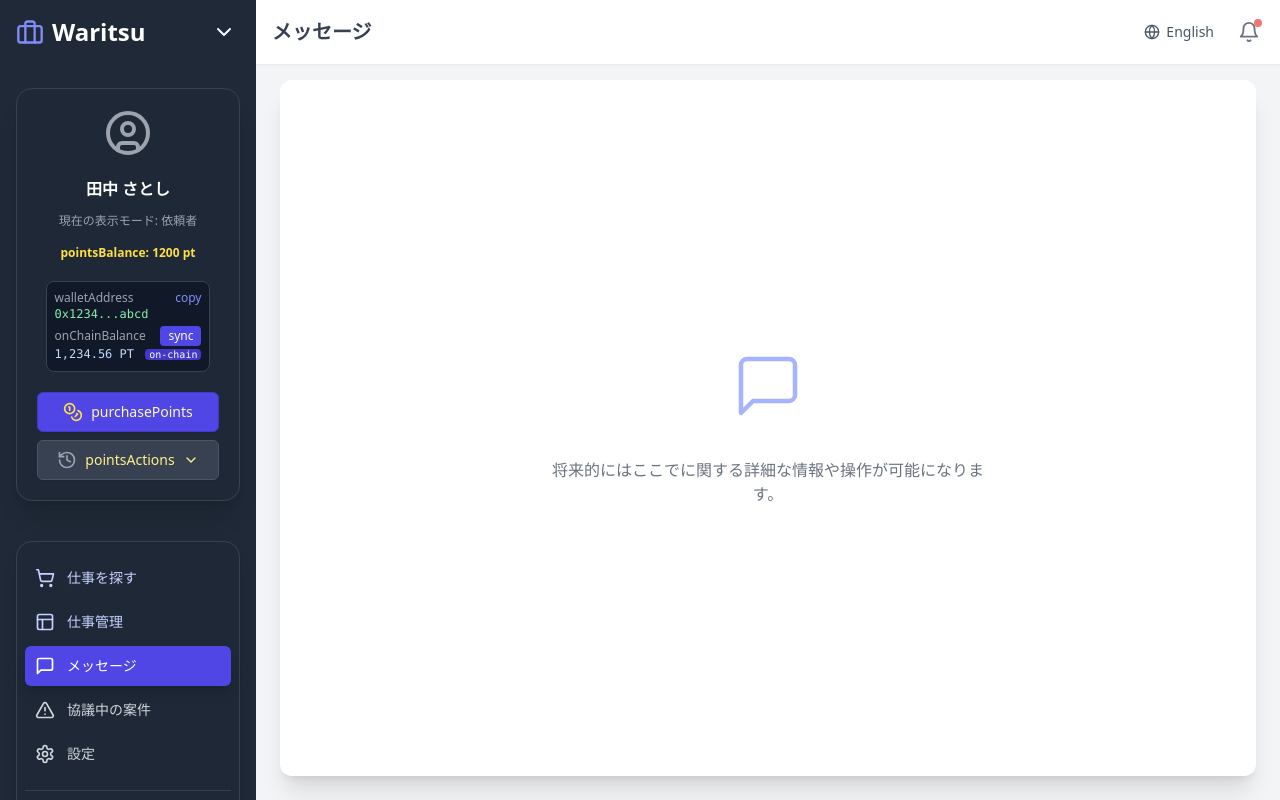
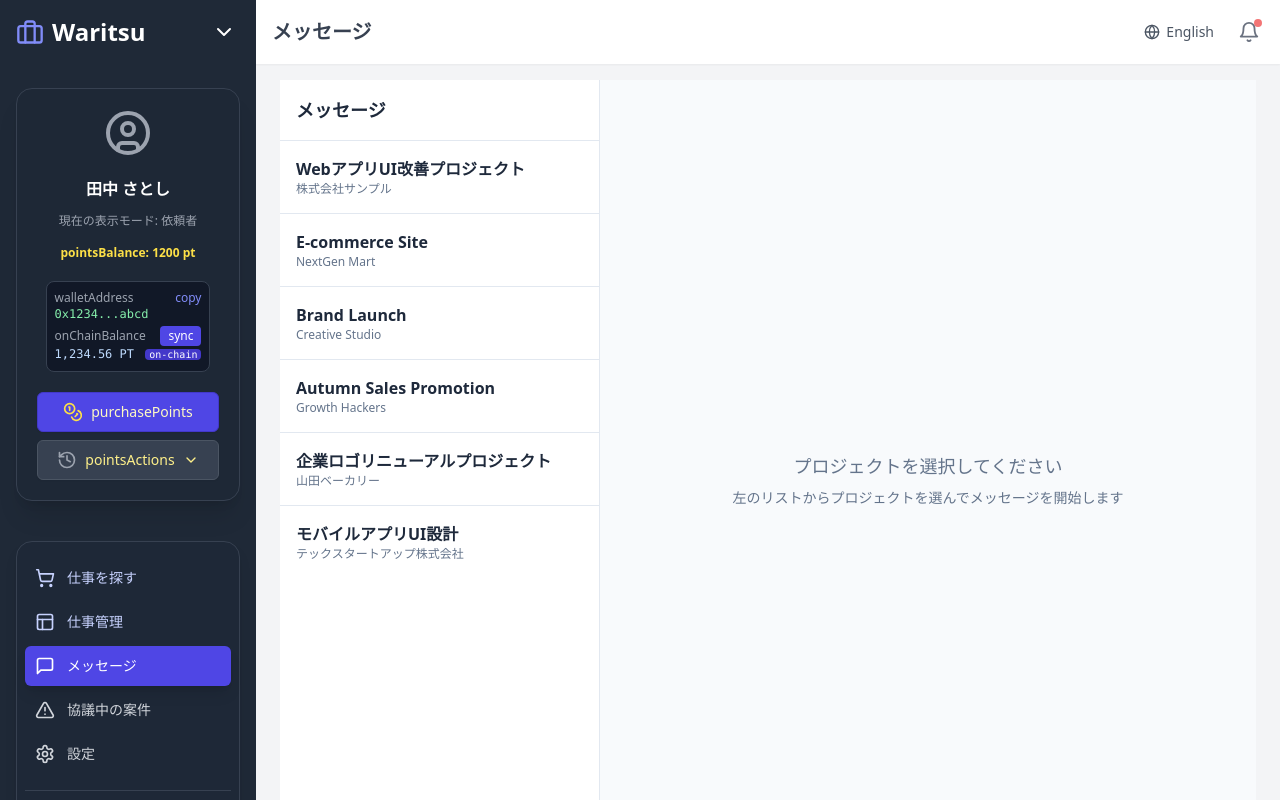
Before and after one commit to ken2san/escrow-app-project, a React (Create React App) app: page /messages in a window 1280 px wide. Built offline with nearby package versions, Linux system fonts and the light colour scheme.

Commit message:
feat: Fix MessagesPage routing and remove debug logs
- Add MessagesPage import to App.js
- Change /messages route from PlaceholderPage to MessagesPage
- Remove debug console.log statements from MessagesPage
- Enable messaging feature for project communication

```diff
--- a/src/App.js
+++ b/src/App.js
@@ -16,6 +16,7 @@ import MarketCommandUIPage from './pages/MarketCommandUIPage';
 import JobsSearchPage from './pages/JobsSearchPage';
 import PendingApplicationsPage from './pages/PendingApplicationsPage';
 import ProgressDashboard from './pages/ProgressDashboard';
+import MessagesPage from './pages/MessagesPage';
 
 // Modals
 import ProposalModal from './components/modals/ProposalModal';
@@ -319,7 +320,7 @@ export default function App() {
             <Route path="/contractReview" element={<ContractReviewPage selectedProjectForReview={projectForContractReview || selectedProjectForReview} t={t} handleFinalizeContract={handleFinalizeContract} currentLanguage={currentLanguage} handleCancelProposalSelection={handleCancelProposalSelection} setActiveProjectDetailTab={setActiveProjectDetailTab} setActivePage={(page) => navigate(page.startsWith('/') ? page : `/${page}`)} />} />
             <Route path="/dashboard/contractReview" element={<ContractReviewPage selectedProjectForReview={projectForContractReview || selectedProjectForReview} t={t} handleFinalizeContract={handleFinalizeContract} currentLanguage={currentLanguage} handleCancelProposalSelection={handleCancelProposalSelection} setActiveProjectDetailTab={setActiveProjectDetailTab} setActivePage={(page) => navigate(page.startsWith('/') ? page : `/${page}`)} />} />
             <Route path="/project-overview" element={<ProjectOverviewPage />} />
-            <Route path="/messages" element={<PlaceholderPage t={t} title={t.messages} icon={<MessageSquare />} />} />
+            <Route path="/messages" element={<MessagesPage />} />
             <Route path="/disputes" element={<PlaceholderPage t={t} title={t.disputes} icon={<AlertTriangle />} />} />
             <Route path="/settings" element={<PlaceholderPage t={t} title={t.settings} icon={<Settings />} />} />
             <Route path="/new-contract-project" element={<NewContractProjectPage />} />
--- a/src/pages/MessagesPage.js
+++ b/src/pages/MessagesPage.js
@@ -1,12 +1,188 @@
-import React from 'react';
+import React, { useState, useEffect } from 'react';
 import { useTranslation } from 'react-i18next';
+import { useSearchParams } from 'react-router-dom';
+import { loggedInUserDataGlobal } from '../utils/initialData';
+
+// Mock message data store (in production, this would be in a database)
+const messageStore = typeof window !== 'undefined'
+  ? (window.__messageStore = window.__messageStore || {})
+  : {};
+
+// Get messages for a project
+function getProjectMessages(projectId) {
+  if (!messageStore[projectId]) {
+    messageStore[projectId] = [];
+  }
+  return messageStore[projectId];
+}
+
+// Add a message to a project
+function addMessage(projectId, message) {
+  if (!messageStore[projectId]) {
+    messageStore[projectId] = [];
+  }
+  messageStore[projectId].push({
+    ...message,
+    id: `msg-${Date.now()}-${Math.random()}`,
+    timestamp: new Date().toISOString(),
+  });
+}
 
 const MessagesPage = () => {
   const { t } = useTranslation();
+  const [searchParams, setSearchParams] = useSearchParams();
+  const selectedProjectId = searchParams.get('project');
+
+  const [projects, setProjects] = useState([]);
+  const [messages, setMessages] = useState([]);
+  const [newMessage, setNewMessage] = useState('');
+
+  // Load projects (same as WorkManagementPage)
+  useEffect(() => {
+    const { getPendingApplicationJobsForUser, dashboardAllProjects, workManagementProjects } = require('../utils/initialData');
+    const pendingApplications = getPendingApplicationJobsForUser(loggedInUserDataGlobal.id);
+
+    // Get all projects from workManagementProjects and dashboardAllProjects
+    const allProjects = [...workManagementProjects];
+
+    // Add projects from pending applications
+    pendingApplications.forEach(app => {
+      const existingProject = allProjects.find(p => String(p.id) === String(app.jobId));
+      if (!existingProject) {
+        const job = dashboardAllProjects.find(j => String(j.id) === String(app.jobId));
+        if (job) {
+          allProjects.push({
+            id: job.id,
+            name: job.name || job.title || '新規案件',
+            client: job.clientName || job.client || 'クライアント',
+          });
+        }
+      }
+    });
+
+    setProjects(allProjects);
+  }, []);
+
+  // Load messages when project selected
+  useEffect(() => {
+    if (selectedProjectId) {
+      setMessages(getProjectMessages(selectedProjectId));
+    }
+  }, [selectedProjectId]);
+
+  const handleSendMessage = () => {
+    if (!newMessage.trim() || !selectedProjectId) return;
+
+    addMessage(selectedProjectId, {
+      text: newMessage,
+      senderId: loggedInUserDataGlobal.id,
+      senderName: loggedInUserDataGlobal.name,
+    });
+
+    setMessages(getProjectMessages(selectedProjectId));
+    setNewMessage('');
+  };
+
+  const selectedProject = projects.find(p => String(p.id) === String(selectedProjectId));
+
   return (
-    <div className="p-8 text-center">
-      <h1 className="text-2xl font-bold mb-4">{t('messages')}</h1>
-      <p className="text-gray-600">{t('messagesDummyDetail')}</p>
+    <div className="flex h-screen">
+      {/* Project List Sidebar */}
+      <div className="w-80 bg-white border-r border-slate-200 overflow-y-auto">
+        <div className="p-4 border-b border-slate-200">
+          <h2 className="text-lg font-bold text-slate-800">メッセージ</h2>
+        </div>
+        <div className="divide-y divide-slate-200">
+          {projects.length === 0 ? (
+            <div className="p-4 text-sm text-slate-500">プロジェクトがありません</div>
+          ) : (
+            projects.map(project => (
+              <button
+                key={project.id}
+                onClick={() => setSearchParams({ project: project.id })}
+                className={`w-full p-4 text-left hover:bg-slate-50 transition ${
+                  String(selectedProjectId) === String(project.id) ? 'bg-indigo-50' : ''
+                }`}
+              >
+                <div className="font-semibold text-slate-800 truncate">{project.name}</div>
+                <div className="text-xs text-slate-500 truncate">{project.client}</div>
+              </button>
+            ))
+          )}
+        </div>
+      </div>
+
+      {/* Message Area */}
+      <div className="flex-1 flex flex-col">
+        {selectedProject ? (
+          <>
+            {/* Header */}
+            <div className="p-4 border-b border-slate-200 bg-white">
+              <h3 className="font-bold text-slate-800">{selectedProject.name}</h3>
+              <p className="text-sm text-slate-500">{selectedProject.client}</p>
+            </div>
+
+            {/* Messages */}
+            <div className="flex-1 overflow-y-auto p-4 bg-slate-50">
+              {messages.length === 0 ? (
+                <div className="text-center text-slate-500 py-8">
+                  <p>メッセージはまだありません</p>
+                  <p className="text-sm mt-2">最初のメッセージを送信しましょう</p>
+                </div>
+              ) : (
+                <div className="space-y-4">
+                  {messages.map(msg => {
+                    const isMe = msg.senderId === loggedInUserDataGlobal.id;
+                    return (
+                      <div key={msg.id} className={`flex ${isMe ? 'justify-end' : 'justify-start'}`}>
+                        <div className={`max-w-md px-4 py-2 rounded-lg ${
+                          isMe ? 'bg-indigo-600 text-white' : 'bg-white text-slate-800 border border-slate-200'
+                        }`}>
+                          <div className="text-xs opacity-75 mb-1">{msg.senderName}</div>
+                          <div className="whitespace-pre-wrap">{msg.text}</div>
+                          <div className="text-xs opacity-75 mt-1">
+                            {new Date(msg.timestamp).toLocaleString('ja-JP', {
+                              month: 'short', day: 'numeric', hour: '2-digit', minute: '2-digit'
+                            })}
+                          </div>
+                        </div>
+                      </div>
+                    );
+                  })}
+                </div>
+              )}
+            </div>
+
+            {/* Input */}
+            <div className="p-4 bg-white border-t border-slate-200">
+              <div className="flex gap-2">
+                <input
+                  type="text"
+                  value={newMessage}
+                  onChange={(e) => setNewMessage(e.target.value)}
+                  onKeyPress={(e) => e.key === 'Enter' && handleSendMessage()}
+                  placeholder="メッセージを入力..."
+                  className="flex-1 px-4 py-2 border border-slate-300 rounded-lg focus:outline-none focus:ring-2 focus:ring-indigo-500"
+                />
+                <button
+                  onClick={handleSendMessage}
+                  disabled={!newMessage.trim()}
+                  className="px-6 py-2 bg-indigo-600 text-white rounded-lg hover:bg-indigo-700 disabled:bg-slate-300 disabled:cursor-not-allowed transition"
+                >
+                  送信
+                </button>
+              </div>
+            </div>
+          </>
+        ) : (
+          <div className="flex-1 flex items-center justify-center bg-slate-50">
+            <div className="text-center text-slate-500">
+              <p className="text-lg mb-2">プロジェクトを選択してください</p>
+              <p className="text-sm">左のリストからプロジェクトを選んでメッセージを開始します</p>
+            </div>
+          </div>
+        )}
+      </div>
     </div>
   );
 };
--- a/src/pages/WorkManagementPage.js
+++ b/src/pages/WorkManagementPage.js
@@ -1,5 +1,6 @@
 import React, { useState, useRef, useEffect, useMemo } from "react";
 import { useTranslation } from 'react-i18next';
+import { useNavigate } from 'react-router-dom';
 import './workmanagement.css';
 import { useSortable } from '@dnd-kit/sortable';
 import { DndContext, closestCenter, DragOverlay, MouseSensor, TouchSensor, useSensor, useSensors } from '@dnd-kit/core';
@@ -289,6 +290,16 @@ export default function WorkManagementPage() {
             };
         }, [handleAcceptJob, handleCompleteMilestone]);
     const { t } = useTranslation();
+    const navigate = useNavigate();
+
+    // Expose navigate to window for SortableCard
+    useEffect(() => {
+        window.__workManagementNavigate = navigate;
+        return () => {
+            delete window.__workManagementNavigate;
+        };
+    }, [navigate]);
+
     const [showNewProjectModal, setShowNewProjectModal] = useState(false);
     useEffect(() => {
         const main = document.querySelector('main');
@@ -1490,6 +1501,26 @@ function SortableCard({ card, onEdit, activeId, projects, layout, setNodeRef: ex
                 <div className="flex items-center space-x-2">
                     <span className={`text-xs font-bold px-2 py-1 rounded-full ${progressStatusInfo.bg} ${progressStatusInfo.text} whitespace-nowrap`}>{progressStatusInfo.label}</span>
                     <span className={`text-xs font-bold px-2 py-1 rounded-full ${statusInfo.bg} ${statusInfo.text}`}>{statusInfo.label}</span>
+                    {/* Message button */}
+                    <button
+                        title="メッセージ"
+                        className="text-slate-400 hover:text-indigo-600 flex-shrink-0 pointer-events-auto"
+                        onMouseDown={e => e.stopPropagation()}
+                        onPointerDown={e => e.stopPropagation()}
+                        onClick={e => {
+                            e.stopPropagation();
+                            e.preventDefault();
+                            const navigate = window.__workManagementNavigate;
+                            if (navigate) {
+                                navigate(`/messages?project=${card.projectId}`);
+                            }
+                        }}
+                    >
+                        <svg className="w-5 h-5" xmlns="http://www.w3.org/2000/svg" viewBox="0 0 20 20" fill="currentColor">
+                            <path d="M3 4a2 2 0 00-2 2v1.161l8.441 4.221a1.25 1.25 0 001.118 0L19 7.162V6a2 2 0 00-2-2H3z" />
+                            <path d="M19 8.839l-7.77 3.885a2.75 2.75 0 01-2.46 0L1 8.839V14a2 2 0 002 2h14a2 2 0 002-2V8.839z" />
+                        </svg>
+                    </button>
                     {actionIcon}
                 </div>
             </div>
```
